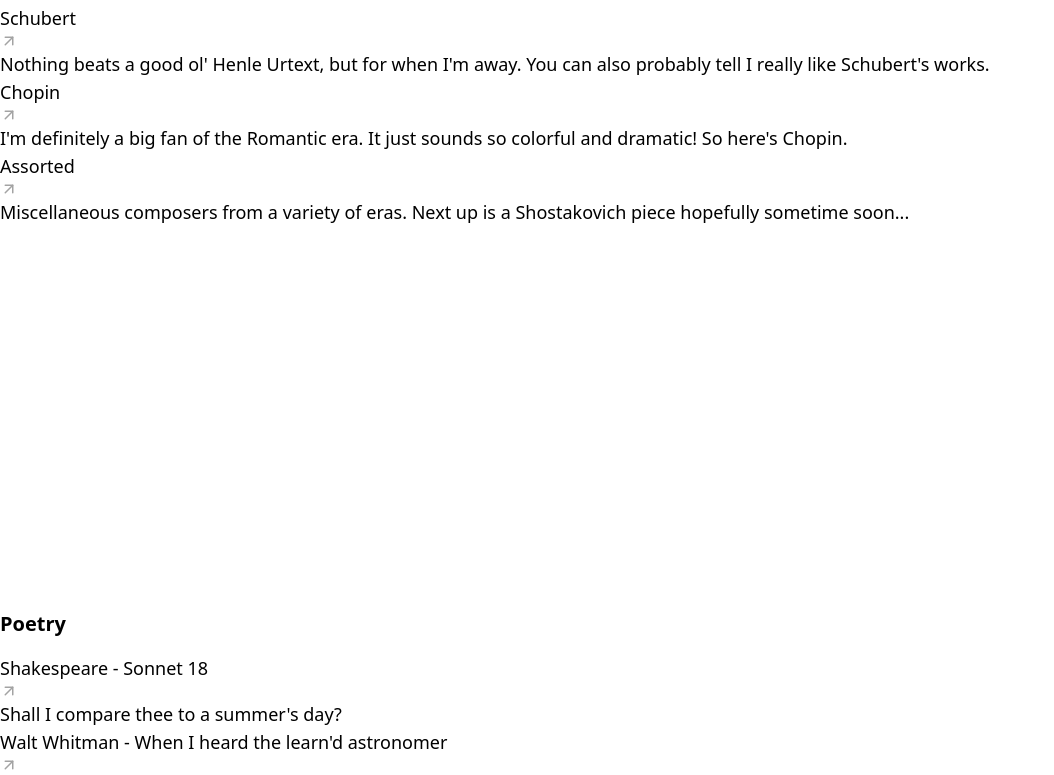
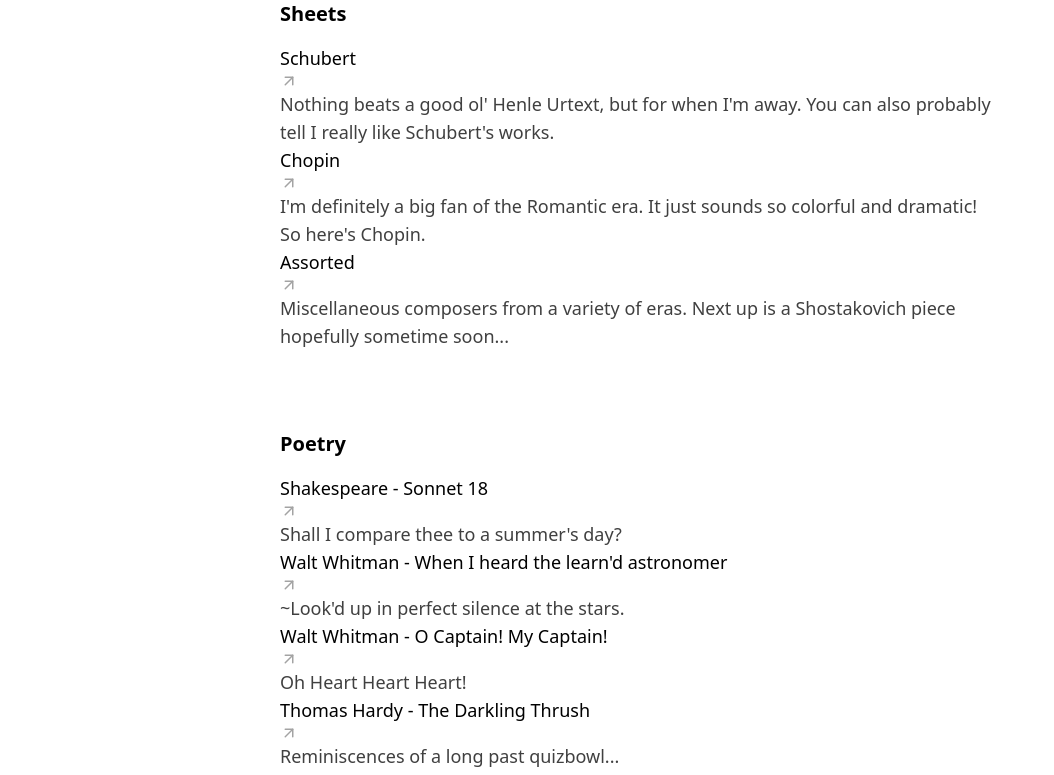
Before and after one commit to bryant-har/bryanthar.com, a Next.js app in the folder etamac/: page /about/arts in a window 1280 px wide. Shown: the part 840-1615 px from the top of the page, without its empty margins (0-1054 px from the left). Built offline with nearby package versions, Linux system fonts and the light colour scheme.

Commit message:
Fixed Some styles

```diff
--- a/etamac/src/pages/about/arts/index.js
+++ b/etamac/src/pages/about/arts/index.js
@@ -39,21 +39,13 @@ export default function Arts() {
 
 
 
-      <section id="sheets">
+      <section id="sheets" className="py-10 layout">
         <h1 className="heading">Sheets</h1>
-        <div className="pb-96">
-          {<LinkList data={data.scores}></LinkList>}
-        </div>
-        {/* Import sheets list component */}
+        {<LinkList data={data.scores}></LinkList>}
       </section>
-      <section id="poems">
+      <section id="poems" className="py-10 layout">
         <h1 className="heading">Poetry</h1>
         {<LinkList data={data.poems}></LinkList>}
-        <div className="pb-96">
-          data.poems.
-
-
-        </div>
       </section>
     </div >
   </>
```
